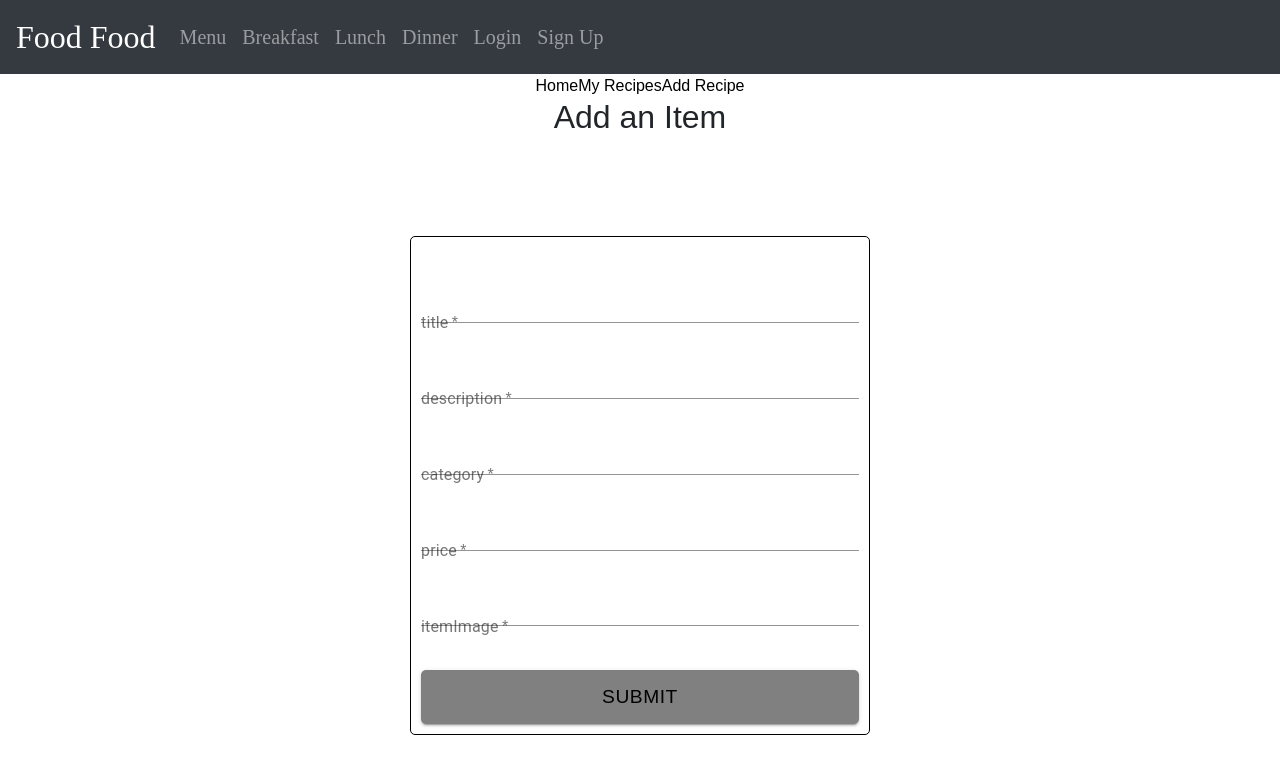
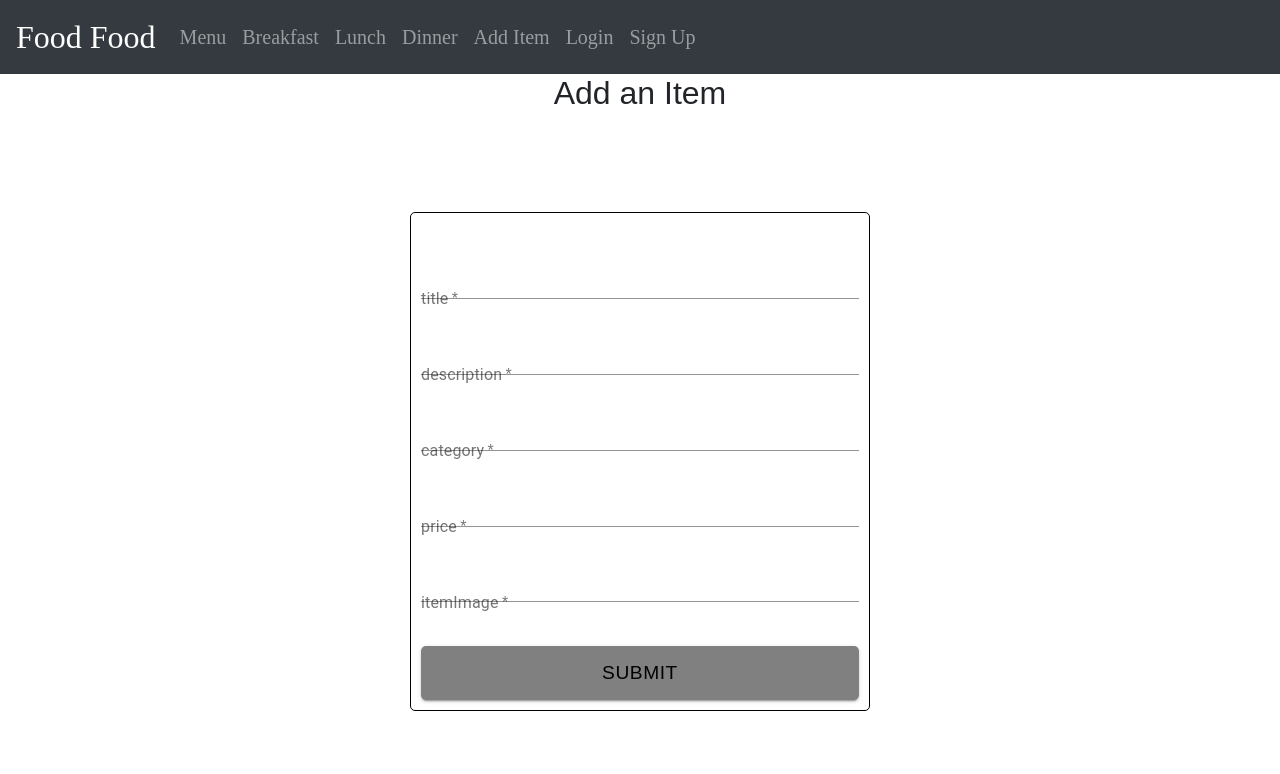
Before and after one commit to SoneThaya/food-redux, a React (Create React App) app: page /add-item in a window 1280 px wide. Shown: the top 774 px of the page. Built offline with nearby package versions, Linux system fonts and the light colour scheme.

Commit message:
added links to add item

```diff
--- a/src/components/AddItem.js
+++ b/src/components/AddItem.js
@@ -39,20 +39,7 @@ const AddItem = (props) => {
   return (
     <Styles>
 			<div>
-				<div className="tabs-container">
-					<Link
-						className="tab"
-						href="https://bw1-marketing-page.now.sh/"
-					>
-						Home
-					</Link>
-					<Link className="tab" to="/user-recipes">
-						My Recipes
-					</Link>
-					<Link className="tab active" to="/add-recipe">
-						Add Recipe
-					</Link>
-				</div>
+
 				<div className="entry-container">
 					<h2>Add an Item</h2>
           <form onSubmit={handleSubmit}>
--- a/src/components/NavigationBar.js
+++ b/src/components/NavigationBar.js
@@ -16,6 +16,7 @@ const NavigationBar = () => {
             <Nav.Link href="/breakfast">Breakfast</Nav.Link>
             <Nav.Link href="/lunch">Lunch</Nav.Link>
             <Nav.Link href="/dinner">Dinner</Nav.Link>
+            <Nav.Link href="/add-item">Add Item</Nav.Link>
               <div className="nav-container">
                 <Nav.Link href="/login">Login</Nav.Link>
                 <Nav.Link href="/signup">Sign Up</Nav.Link>
```
